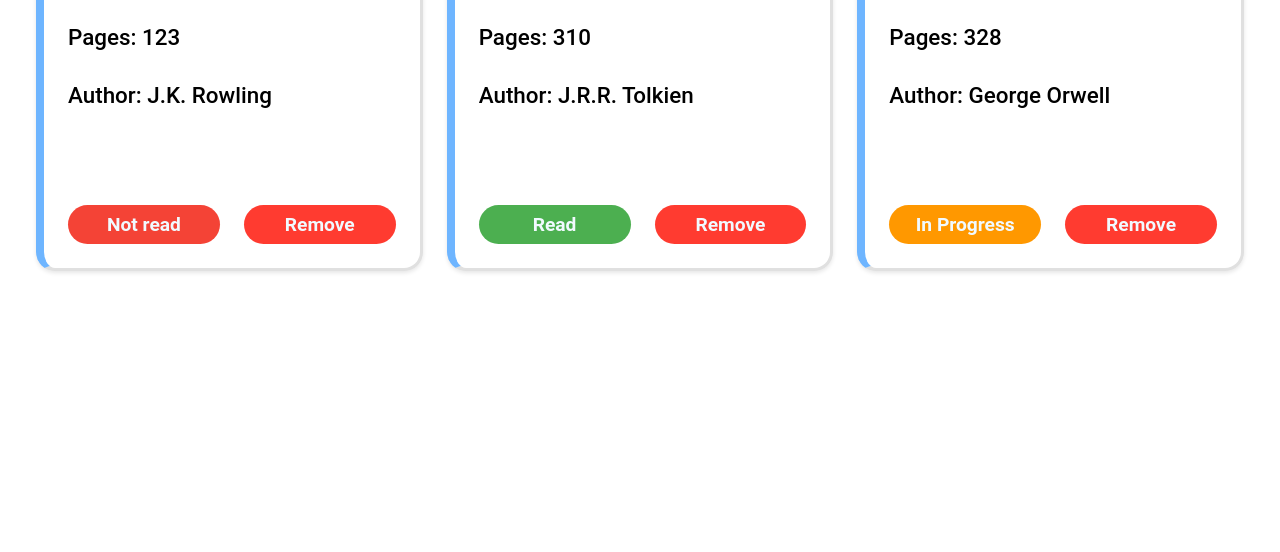
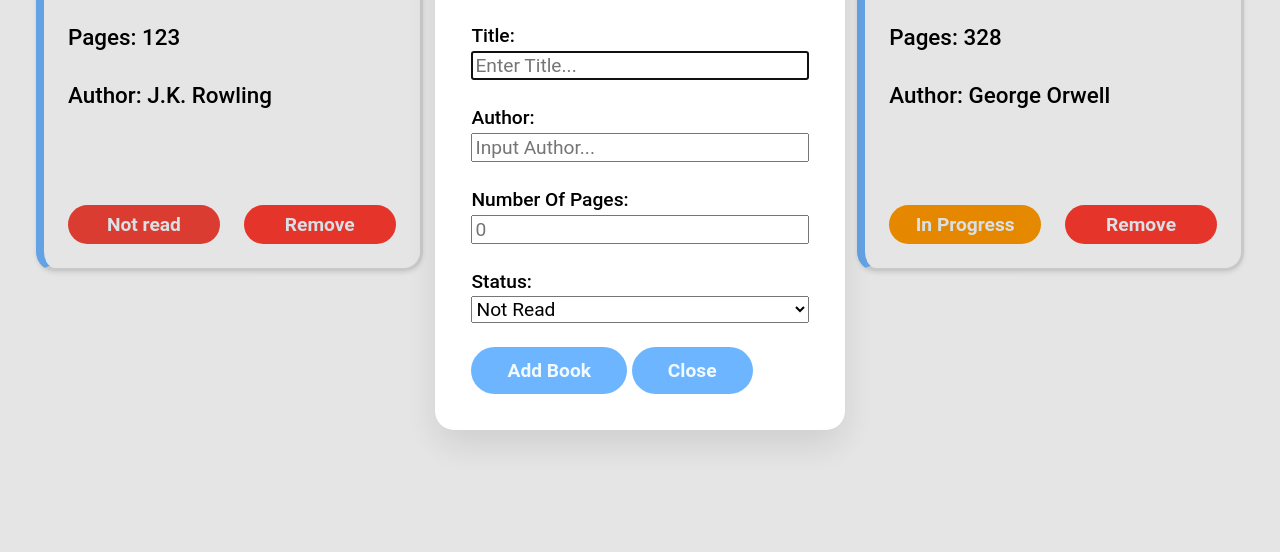
Before and after one commit to Ender2014/Library, a plain HTML site: page index.html in a window 1280 px wide. Shown: the part 248-800 px from the top of the page. Drawn offline with Linux system fonts and the light colour scheme; a web font is replaced by a local one.

Commit message:
Added basic syling to modal

```diff
--- a/index.html
+++ b/index.html
@@ -34,8 +34,8 @@
                         </select>
                     </div>
                     <div class="modal-btns">
-                        <button type="button">Add Book</button>
-                        <button type="button">Close</button>
+                        <button class="add-btn" type="button">Add Book</button>
+                        <button class="close-btn" type="button">Close</button>
                     </div>
                 </form>
             </dialog>
@@ -48,7 +48,7 @@
             </div>
 
             <div class="header-right">
-                <button id="add-btn" type="button">
+                <button id="modal-btn" type="button">
                     Add cards
                 </button>
                 <button class="del-btn" type="button">
--- a/scripts.js
+++ b/scripts.js
@@ -3,7 +3,11 @@
 const container = document.querySelector(".container"); // Main container for the application
 const header = document.querySelector(".header"); // Header element
 const contentContainer = document.querySelector(".content"); // Container for displaying books
+const modBtn = document.querySelector(".modal-btn"); // Modal Trigger Button (not yet implemented)
 const delBtn = document.querySelector(".del-btn"); // Delete button (not yet implemented)
+const modal = document.querySelector(".modal"); // Modal element
+const addBtn = document.querySelector(".add-btn"); // Add book modal button (not yet implemented)
+const closeBtn = document.querySelector(".close-btn"); // Close modal button (not yet implemented)
 const statusMap = {
     true: { text: 'Read', color: '#4CAF50' },        // Status for books marked as read
     false: { text: 'Not read', color: '#F44336' },   // Status for books marked as not read
@@ -95,3 +99,5 @@
 addBookToLibrary("The Hobbit", "J.R.R. Tolkien", 310, "Read");
 addBookToLibrary("1984", "George Orwell", 328, "In Progress");
 displayBooks(); // Call function to render the books on the page
+
+modal.showModal();
--- a/styles.css
+++ b/styles.css
@@ -173,6 +173,36 @@
 
 /* Header - End */
 /*------------------------------------------------------------*/
+/* Modal - Start */
+
+.modal{
+    background-color:  #FFFFFF;
+    border: none;
+    border-radius: 1rem;
+    border-radius: var(--font-size-small);
+    box-shadow: 0 16px 36px rgba(0, 0, 0, 0.1);
+    padding: var(--large-padding);
+}
+
+.modal > h1{
+    margin-bottom: var(--large-padding);
+}
+
+.modal .form-row{
+    display: flex;
+    flex-direction: column;
+    margin-bottom: var(--small-padding);
+}
+
+.modal form{
+    font-size: var(--font-size-small);
+    display: flex;
+    flex-direction: column;
+    gap: var(--small-padding);
+}
+
+/* Modal - End*/
+/*------------------------------------------------------------*/
 /* Content - Start*/
 
 .content{
```
